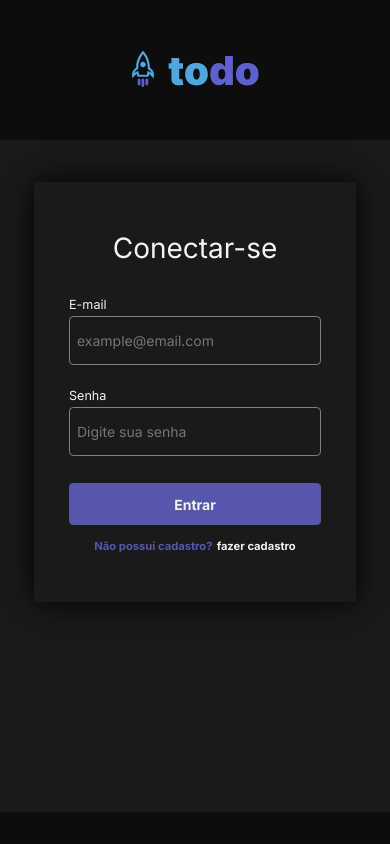
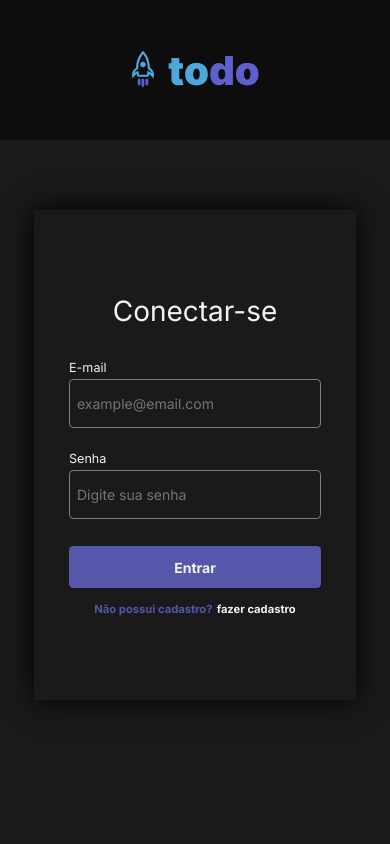
Before and after one commit to kaiomoreira-dev/app-todo, a React (Vite) app: page / in a window 390 px wide. Shown: the top 844 px of the page. Built offline with nearby package versions, Linux system fonts and the light colour scheme.

Commit message:
fix: all bugs responsive

```diff
--- a/src/components/footer/Footer.module.css
+++ b/src/components/footer/Footer.module.css
@@ -6,5 +6,5 @@
     justify-content: center;
     align-items: center;
     position: relative;
-    top: 10rem;
+    bottom: 0;
 }
--- a/src/components/pages/todos/create/Create.module.css
+++ b/src/components/pages/todos/create/Create.module.css
@@ -2,11 +2,15 @@ body{
     overflow-x: hidden;
 }
 .container{
-    min-height: 100vh;
     display: flex;
     align-items: center;
     flex-direction: column;
     /* margin-top: 10rem; */
+}
+
+.main-content{
+    min-height: 100vh;
+    z-index: 1;
 }
 
 .container-title{
--- a/src/components/pages/todos/create/Create.tsx
+++ b/src/components/pages/todos/create/Create.tsx
@@ -180,6 +180,7 @@ export function Create(){
         <div className={styles.container}>
             <Header />
             <Loader />
+            <div className={styles['main-content']}>
                 <div className={styles.hamburguer} onClick={handleMenu}>
                     <img src={hamburgerImg} alt="" />
                 </div>
@@ -237,6 +238,7 @@ export function Create(){
                         })
                     }
                 </div>
+            </div>
             <Footer />
         </div>
     )
--- a/src/components/pages/users/login/Login.module.css
+++ b/src/components/pages/users/login/Login.module.css
@@ -8,20 +8,25 @@ body{
     flex-direction: column;
 }
 
+.form-center{
+    height: 100vh;
+    display: flex;
+    justify-content: center;
+    margin: 5rem 0;
+}
+
 .form{
     box-shadow: 0 0 2rem black;
-    height: auto;
-    width: 28rem;
+    height: 35rem;
+    width: 35rem;
     padding: 0.5rem 0.5rem 3.5rem 0.5rem;
     box-sizing: border-box;
     display: flex;
     justify-content: center;
     align-items: center;
     flex-direction: column;
-    margin-top: 3rem;
-    margin-bottom: 5rem;
+}
 
-}
 .fieldset{
     padding: 3rem 2rem;
     border: none;
@@ -96,6 +101,8 @@ body{
     text-decoration: underline;
 }
 
+
+
 @media (max-width: 576px) {
     .form{
         width: 23rem;
--- a/src/components/pages/users/login/Login.tsx
+++ b/src/components/pages/users/login/Login.tsx
@@ -62,6 +62,7 @@ export function Login(){
 
     <div className={styles.container}>
             <Header/>
+            <div className={styles['form-center']}>
                 <form
                 className={styles.form}
                 id="register-account"
@@ -86,6 +87,7 @@ export function Login(){
                         </span>
                     </footer>
                 </form>
+            </div>
             <Footer />
         </div>
     )
--- a/src/components/pages/users/register/Register.module.css
+++ b/src/components/pages/users/register/Register.module.css
@@ -19,7 +19,7 @@ body{
     justify-content: center;
     align-items: center;
     flex-direction: column;
-    margin-bottom: 5rem;
+    margin-bottom: 15rem;
     margin-top: 3rem;
 
 }
--- a/src/components/pages/users/verify-email/Veirfy-Email.tsx
+++ b/src/components/pages/users/verify-email/Veirfy-Email.tsx
@@ -29,16 +29,16 @@ export function VerifyEmail(){
         localStorage.setItem('hasVisited', 'true')
     }
 
-    async function blockScreen() {
-        const hasVisited = localStorage.getItem('hasVisited')
-        console.log(hasVisited)
-        if(hasVisited !== 'true'){
-          window.location.href = '/login'
-          return
-        }
-      }
-    verifyEmail()
-    blockScreen()
+    // async function blockScreen() {
+    //     const hasVisited = localStorage.getItem('hasVisited')
+    //     console.log(hasVisited)
+    //     if(hasVisited !== 'true'){
+    //       window.location.href = '/login'
+    //       return
+    //     }
+    //   }
+    // verifyEmail()
+    // blockScreen()
    })
 
     return(
```
Lines whose indentation alone changed are shown as unchanged.
